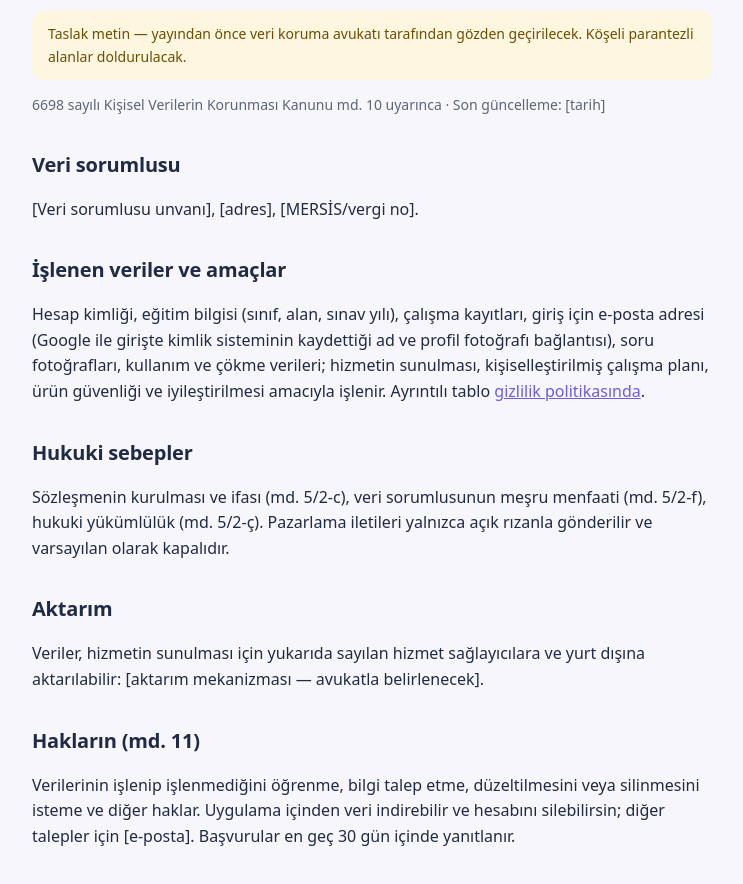
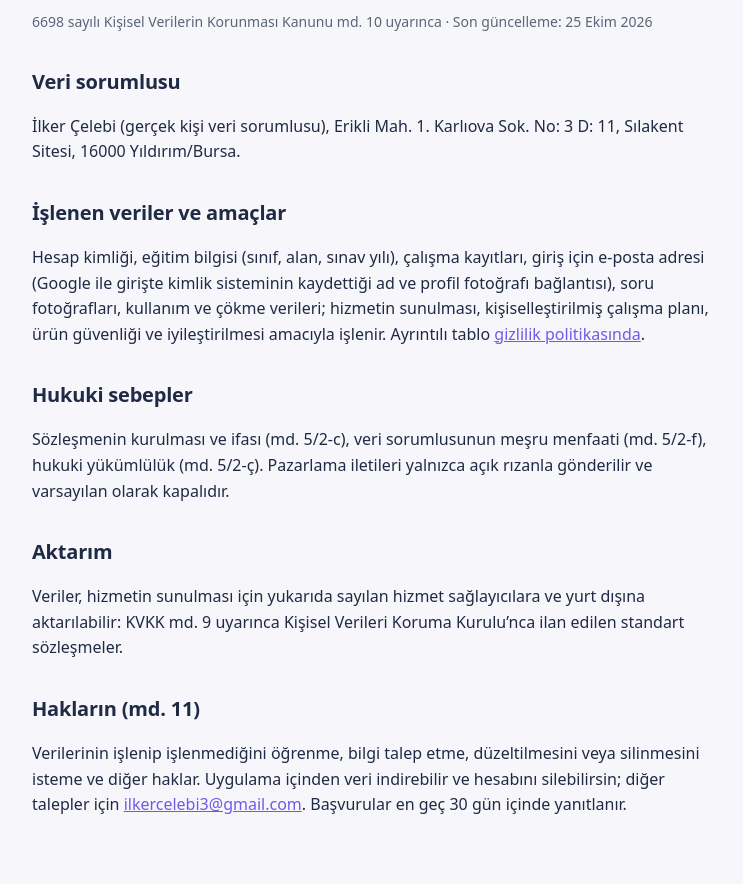
Before and after one commit to ilkercelebi/pofi-yks, a plain HTML site: page aydinlatma-metni.html in a window 1280 px wide. Shown: the part 116-1000 px from the top of the page, without its empty margins (268-1011 px from the left). Drawn offline with Linux system fonts and the light colour scheme.

Commit message:
Yasal metinler: veri sorumlusu bilgileri, taslak bandı kaldırıldı
Co-Authored-By: Claude Opus 5.5 <noreply@anthropic.com>

```diff
--- a/aydinlatma-metni.html
+++ b/aydinlatma-metni.html
@@ -12,18 +12,17 @@
 <main>
 <nav><a href="/pofi-yks/gizlilik">Gizlilik</a><a href="/pofi-yks/kullanim-sartlari">Kullanım şartları</a><a href="/pofi-yks/aydinlatma-metni">KVKK aydınlatma</a><a href="/pofi-yks/hesap-silme">Hesap silme</a></nav>
 <h1>KVKK aydınlatma metni</h1>
-<p class="draft">Taslak metin — yayından önce veri koruma avukatı tarafından gözden geçirilecek. Köşeli parantezli alanlar doldurulacak.</p>
-<p class="muted">6698 sayılı Kişisel Verilerin Korunması Kanunu md. 10 uyarınca · Son güncelleme: [tarih]</p>
+<p class="muted">6698 sayılı Kişisel Verilerin Korunması Kanunu md. 10 uyarınca · Son güncelleme: 25 Ekim 2026</p>
 <h2>Veri sorumlusu</h2>
-<p>[Veri sorumlusu unvanı], [adres], [MERSİS/vergi no].</p>
+<p>İlker Çelebi (gerçek kişi veri sorumlusu), Erikli Mah. 1. Karlıova Sok. No: 3 D: 11, Sılakent Sitesi, 16000 Yıldırım/Bursa.</p>
 <h2>İşlenen veriler ve amaçlar</h2>
 <p>Hesap kimliği, eğitim bilgisi (sınıf, alan, sınav yılı), çalışma kayıtları, giriş için e-posta adresi (Google ile girişte kimlik sisteminin kaydettiği ad ve profil fotoğrafı bağlantısı), soru fotoğrafları, kullanım ve çökme verileri; hizmetin sunulması, kişiselleştirilmiş çalışma planı, ürün güvenliği ve iyileştirilmesi amacıyla işlenir. Ayrıntılı tablo <a href="/pofi-yks/gizlilik">gizlilik politikasında</a>.</p>
 <h2>Hukuki sebepler</h2>
 <p>Sözleşmenin kurulması ve ifası (md. 5/2-c), veri sorumlusunun meşru menfaati (md. 5/2-f), hukuki yükümlülük (md. 5/2-ç). Pazarlama iletileri yalnızca açık rızanla gönderilir ve varsayılan olarak kapalıdır.</p>
 <h2>Aktarım</h2>
-<p>Veriler, hizmetin sunulması için yukarıda sayılan hizmet sağlayıcılara ve yurt dışına aktarılabilir: [aktarım mekanizması — avukatla belirlenecek].</p>
+<p>Veriler, hizmetin sunulması için yukarıda sayılan hizmet sağlayıcılara ve yurt dışına aktarılabilir: KVKK md. 9 uyarınca Kişisel Verileri Koruma Kurulu’nca ilan edilen standart sözleşmeler.</p>
 <h2>Hakların (md. 11)</h2>
-<p>Verilerinin işlenip işlenmediğini öğrenme, bilgi talep etme, düzeltilmesini veya silinmesini isteme ve diğer haklar. Uygulama içinden veri indirebilir ve hesabını silebilirsin; diğer talepler için [e-posta]. Başvurular en geç 30 gün içinde yanıtlanır.</p>
+<p>Verilerinin işlenip işlenmediğini öğrenme, bilgi talep etme, düzeltilmesini veya silinmesini isteme ve diğer haklar. Uygulama içinden veri indirebilir ve hesabını silebilirsin; diğer talepler için <a href="mailto:ilkercelebi3@gmail.com">ilkercelebi3@gmail.com</a>. Başvurular en geç 30 gün içinde yanıtlanır.</p>
 </main>
 </body>
 </html>
```
Also changed, not shown: gizlilik.html (+2 -3 lines), hesap-silme.html (+0 -1 lines), index.html (+0 -1 lines), kullanim-sartlari.html (+2 -3 lines).
